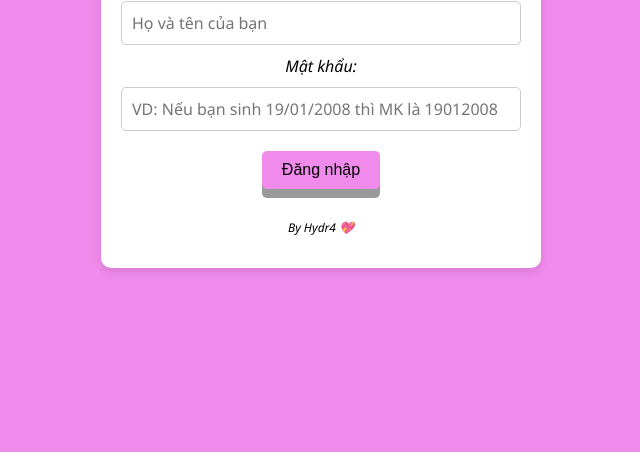
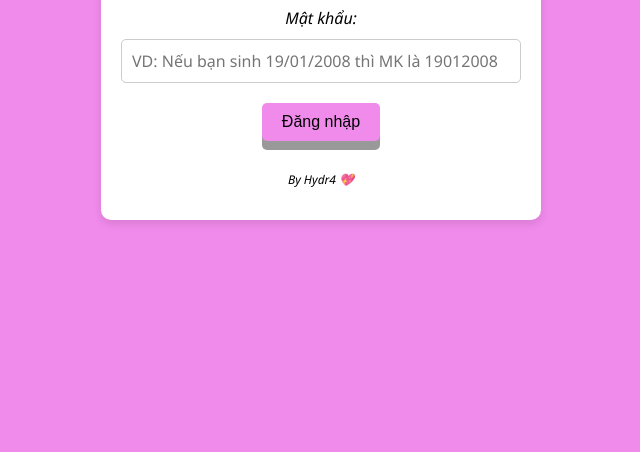
Before and after one commit to hhyperion1009/Project-2010, a plain HTML site: page index.html in a window 1280 px wide. Shown: the part 348-800 px from the top of the page, without its empty margins (319-959 px from the left). Drawn offline with Linux system fonts and the light colour scheme.

Commit message:
Cải thiện hiển thị trên thiết bị di động #4

```diff
--- a/style.css
+++ b/style.css
@@ -2,7 +2,7 @@ body {
     font-family: 'Segoe UI', Tahoma, Geneva, Verdana, sans-serif;
     background-color: #f08aeb;
     margin: 0;
-    padding: 10% 0;
+    padding: 80px 0;
     display: flex;
     justify-content: center;
     align-items: flex-start;
@@ -116,4 +116,5 @@ body {
     .login label, .login p {
         font-size: 14px;
     }
+
 }
```
